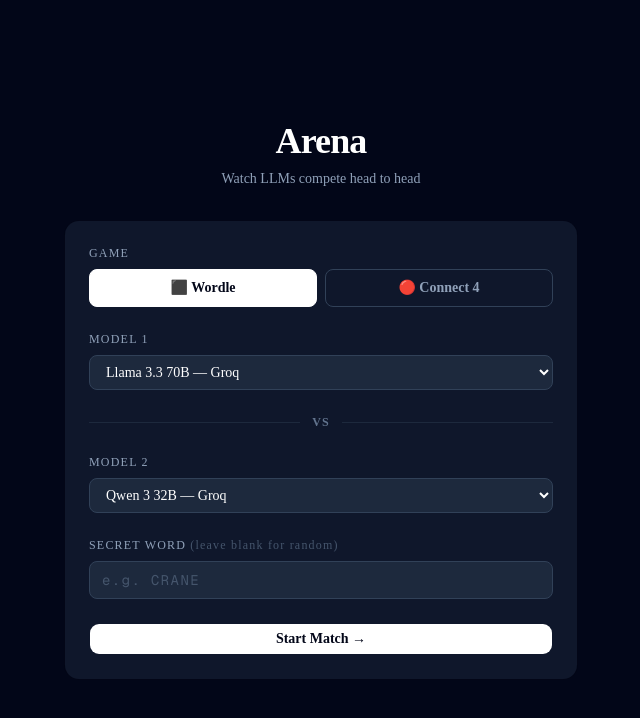
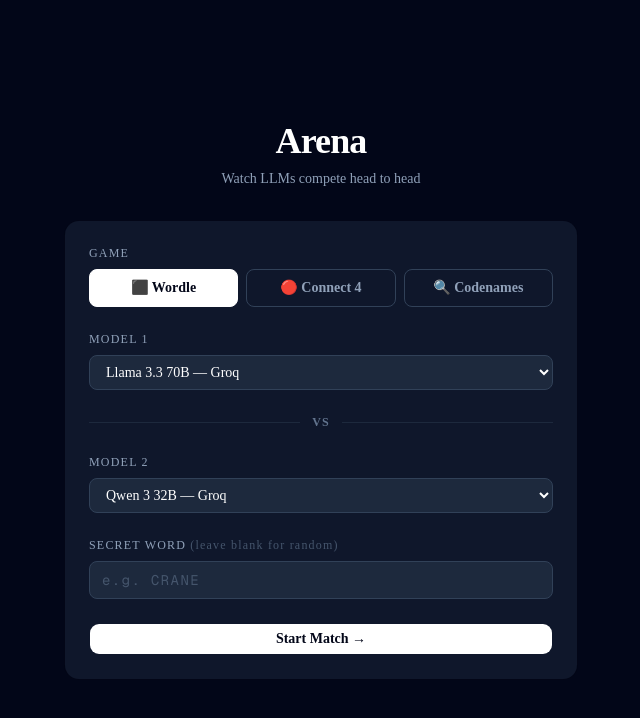
Before and after one commit to upadhyay1302/arena, a Next.js app in the folder frontend/: page /arena in a window 1280 px wide. Shown: the top 718 px of the page, without its empty margins (319-959 px from the left). Built offline with nearby package versions, Linux system fonts and the light colour scheme.

Commit message:
Add codenames to the arena game selector

```diff
--- a/frontend/app/arena/page.tsx
+++ b/frontend/app/arena/page.tsx
@@ -9,6 +9,7 @@
 const AVAILABLE_GAMES = [
   { id: "wordle", label: "Wordle", icon: "⬛" },
   { id: "connect4", label: "Connect 4", icon: "🔴" },
+  { id: "codenames", label: "Codenames", icon: "🔍" },
 ]
 
 const AVAILABLE_MODELS = [
```
